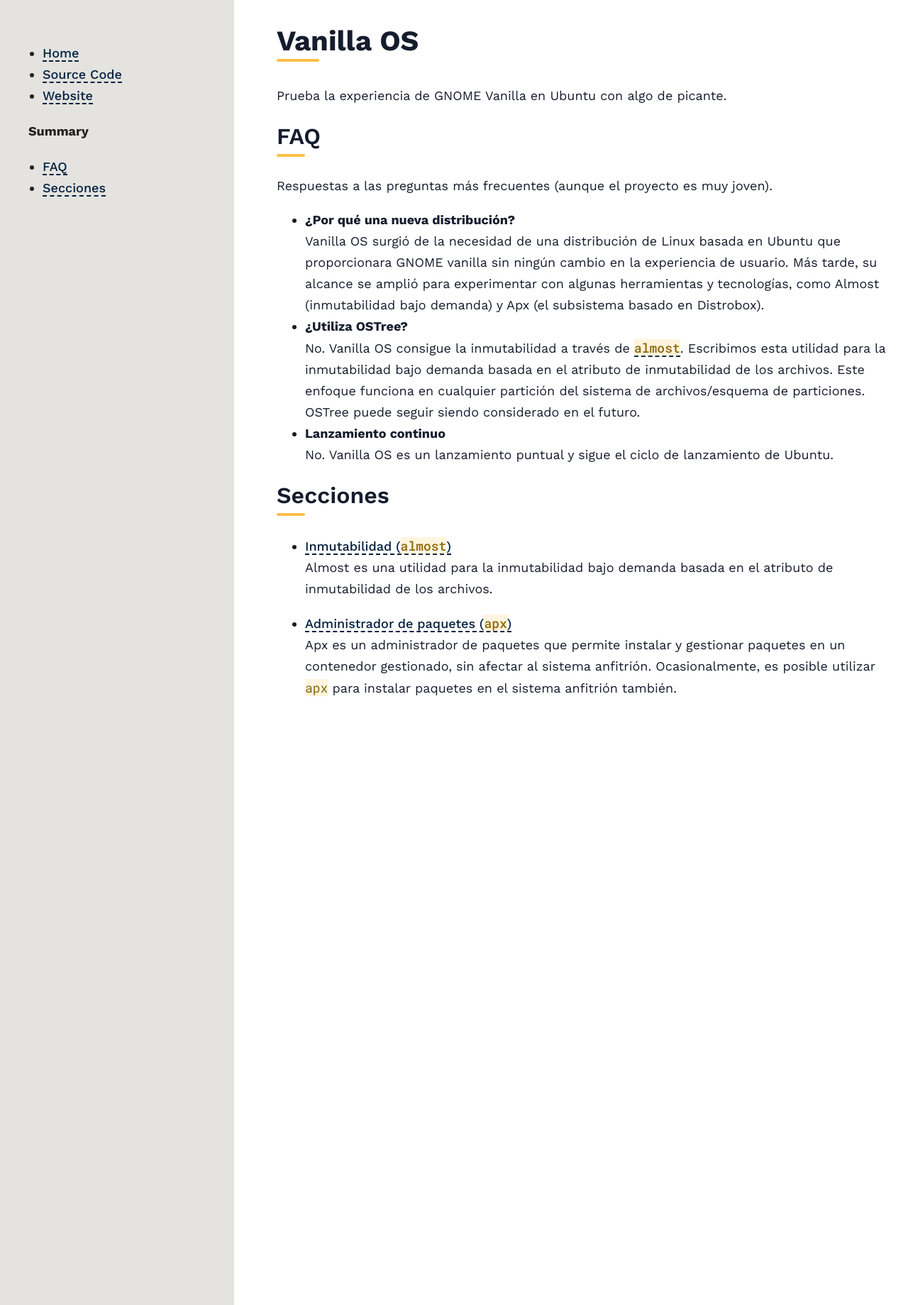
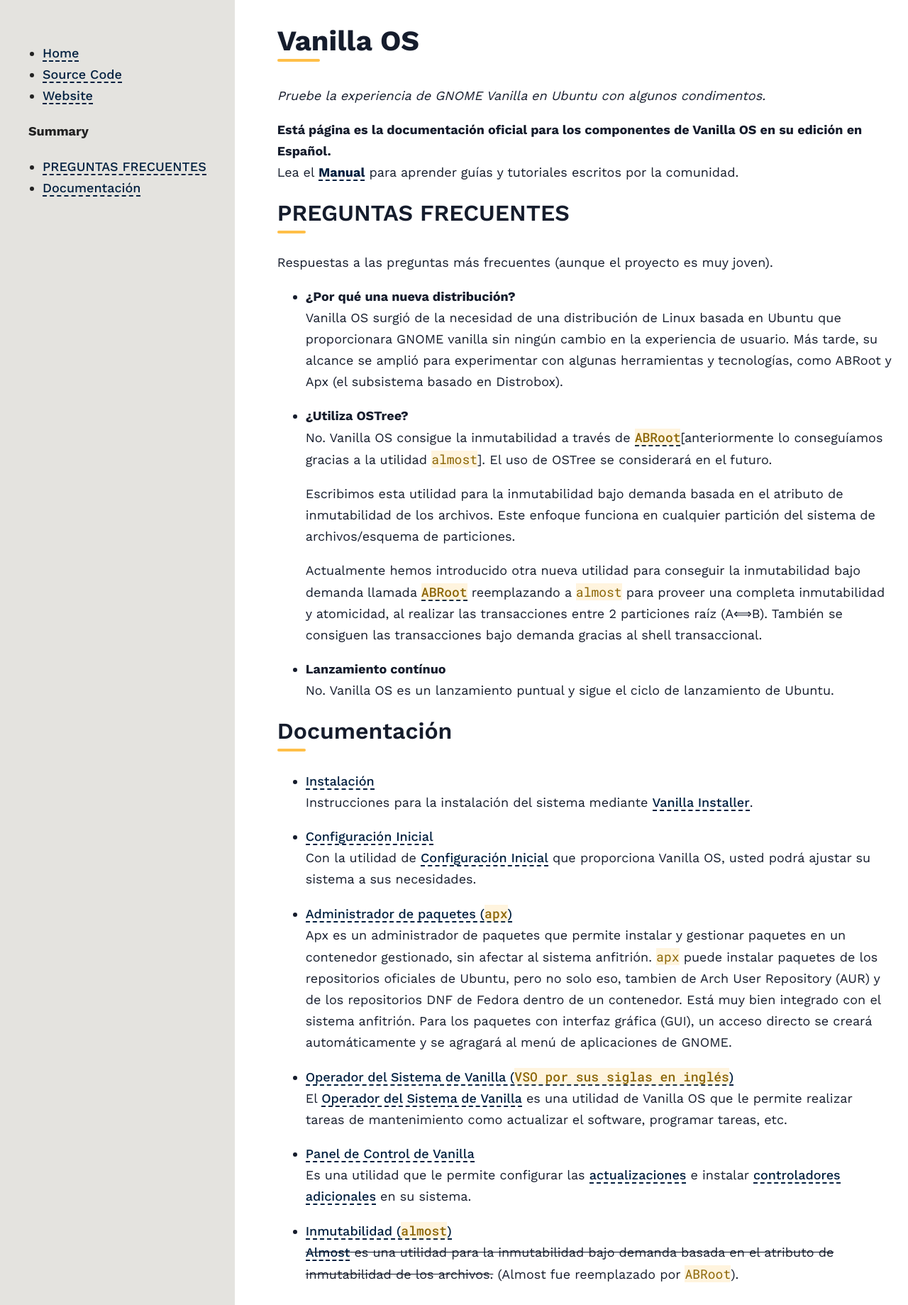
Before and after one commit to Vanilla-OS/documentation, a Jekyll site: the page built from index.es.md, in a window 1280 px wide. Shown: the whole page at 71% size. Built offline with Jekyll 4.4.1, drawn with Linux system fonts in a browser that asks for light colours; our own code applies the rules of GitHub Pages for plain Markdown files.

Commit message:
Update index.es.md
Added new translations.

```diff
--- a/index.es.md
+++ b/index.es.md
@@ -1,36 +1,56 @@
 ---
-título: Documentación de Vanilla OS
-descripción: Descubre cómo utilizar Vanilla OS y todas sus herramientas y ajustes.
+Título: Documentación de Vanilla OS
+Descripción: Descubra cómo utilizar Vanilla OS y todas sus herramientas y ajustes.
 ---
 
 # Vanilla OS
 
-Prueba la experiencia de GNOME Vanilla en Ubuntu con algo de picante.
+*Pruebe la experiencia de GNOME Vanilla en Ubuntu con algunos condimentos.*
 
-## FAQ
+**Está página es la documentación oficial para los componentes de Vanilla OS en su edición en Español.**\
+Lea el [**Manual**](https://handbook.vanillaos.org) para aprender guías y tutoriales escritos por la comunidad.
+
+## PREGUNTAS FRECUENTES
 
 Respuestas a las preguntas más frecuentes (aunque el proyecto es muy joven).
 - **¿Por qué una nueva distribución?**\
   Vanilla OS surgió de la necesidad de una distribución de Linux basada en Ubuntu que
   proporcionara GNOME vanilla sin ningún cambio en la experiencia
   de usuario. Más tarde, su alcance se amplió para experimentar con algunas herramientas y
-  tecnologías, como Almost (inmutabilidad bajo demanda) y Apx (el
+  tecnologías, como ABRoot y Apx (el
   subsistema basado en Distrobox).
+
 - **¿Utiliza OSTree?**\
-  No. Vanilla OS consigue la inmutabilidad a través de [`almost`](https://github.com/Vanilla-OS/almost).
+  No. Vanilla OS consigue la inmutabilidad a través de [`ABRoot`](https://github.com/Vanilla-OS/ABRoot)[anteriormente lo conseguíamos gracias a la utilidad `almost`]. El uso de OSTree se considerará en el futuro.
+
   Escribimos esta utilidad para la inmutabilidad bajo demanda basada en el
   atributo de inmutabilidad de los archivos. Este enfoque funciona en cualquier partición
-  del sistema de archivos/esquema de particiones. OSTree puede seguir siendo considerado en el futuro.
-- **Lanzamiento continuo**\
+  del sistema de archivos/esquema de particiones.
+
+  Actualmente hemos introducido otra nueva utilidad para conseguir la inmutabilidad bajo demanda
+  llamada [`ABRoot`](https://github.com/Vanilla-OS/ABRoot) reemplazando a `almost` para proveer una completa inmutabilidad y atomicidad, al realizar las transacciones entre 2 particiones raíz (A⟺B). También se consiguen las transacciones bajo demanda gracias al shell transaccional.
+
+- **Lanzamiento contínuo**\
   No. Vanilla OS es un lanzamiento puntual y sigue el ciclo de lanzamiento de Ubuntu.
 
-## Secciones
+## Documentación
 
-- **[Inmutabilidad (`almost`)](/docs/almost)**\
-Almost es una utilidad para la inmutabilidad bajo demanda basada
-en el atributo de inmutabilidad de los archivos.
+- **[Instalación](https://handbook.vanillaos.org/2022/11/05/installation.html)**\
+Instrucciones para la instalación del sistema mediante [Vanilla Installer](https://github.com/Vanilla-OS/vanilla-installer).
+
+- **[Configuración Inicial](https://handbook.vanillaos.org/2022/11/18/first-setup.html)**\
+Con la utilidad de [Configuración Inicial](https://github.com/Vanilla-OS/first-setup) que proporciona Vanilla OS, usted podrá ajustar su sistema a sus necesidades.
 
 - **[Administrador de paquetes (`apx`)](/docs/apx)**\
 Apx es un administrador de paquetes que permite instalar y gestionar paquetes en un
-contenedor gestionado, sin afectar al sistema anfitrión. Ocasionalmente, es
-posible utilizar `apx` para instalar paquetes en el sistema anfitrión también.
+contenedor gestionado, sin afectar al sistema anfitrión. `apx` puede instalar paquetes de los repositorios oficiales de Ubuntu, pero no solo eso, tambien de Arch User Repository (AUR) y de los repositorios DNF de Fedora dentro de un contenedor. Está muy bien integrado con el sistema anfitrión. Para los paquetes con interfaz gráfica (GUI), un acceso directo se creará automáticamente y se agragará al menú de aplicaciones de GNOME.
+
+- **[Operador del Sistema de Vanilla (`VSO por sus siglas en inglés`)](/docs/vso)**\
+El [Operador del Sistema de Vanilla](/docs/vso) es una utilidad de Vanilla OS que le permite realizar tareas de mantenimiento como actualizar el software, programar tareas, etc.
+
+- **[Panel de Control de Vanilla](https://github.com/Vanilla-OS/vanilla-control-center)**\
+Es una utilidad que le permite configurar las [actualizaciones](https://handbook.vanillaos.org/2022/12/10/updates.html) e instalar [controladores adicionales](https://handbook.vanillaos.org/2022/12/10/install-additional-drivers.html) en su sistema.
+
+- **[Inmutabilidad (`almost`)](/docs/almost)**\
+~~[Almost](https://github.com/Vanilla-OS/almost) es una utilidad para la inmutabilidad bajo demanda basada
+en el atributo de inmutabilidad de los archivos.~~ (Almost fue reemplazado por `ABRoot`).
```
